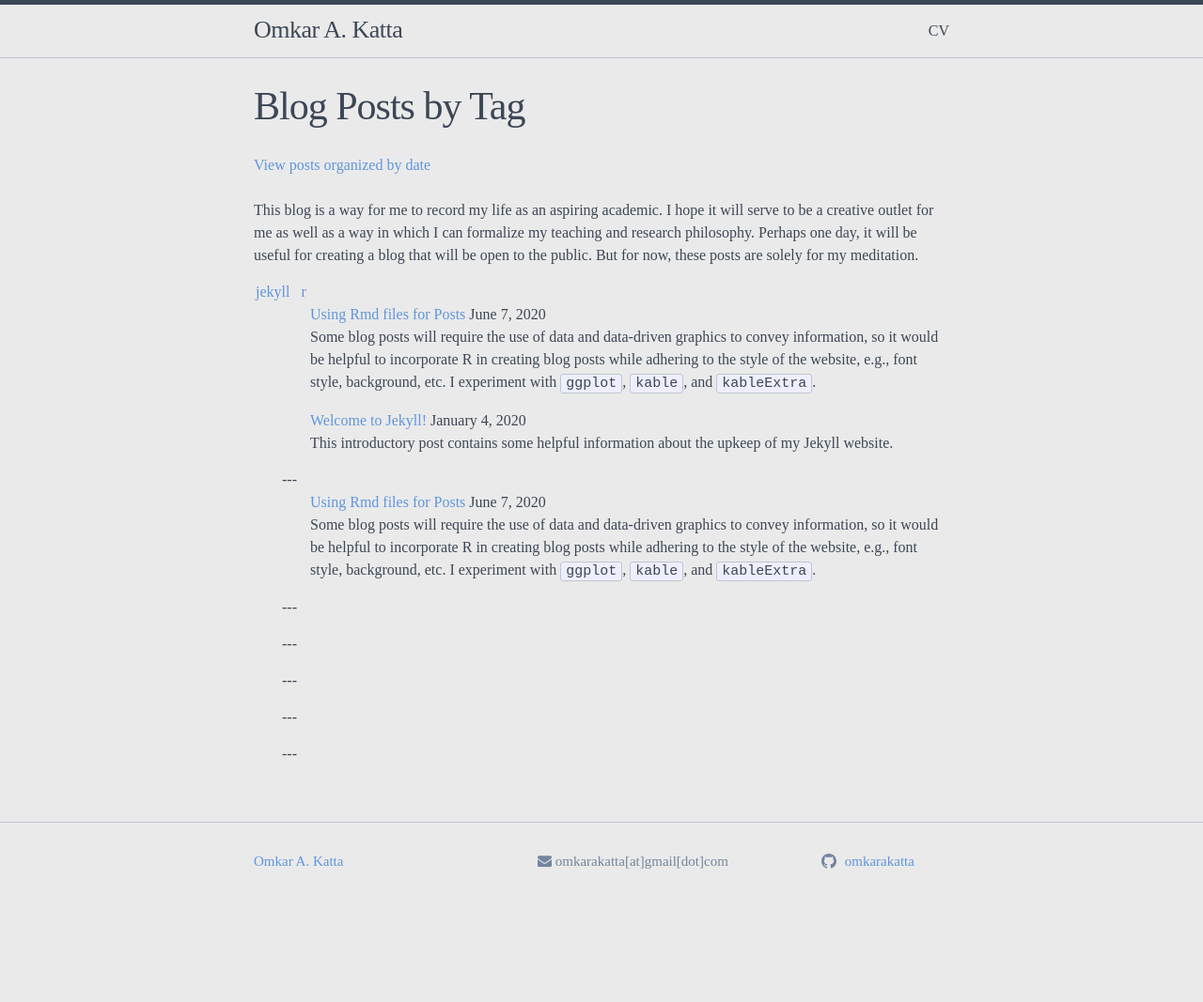
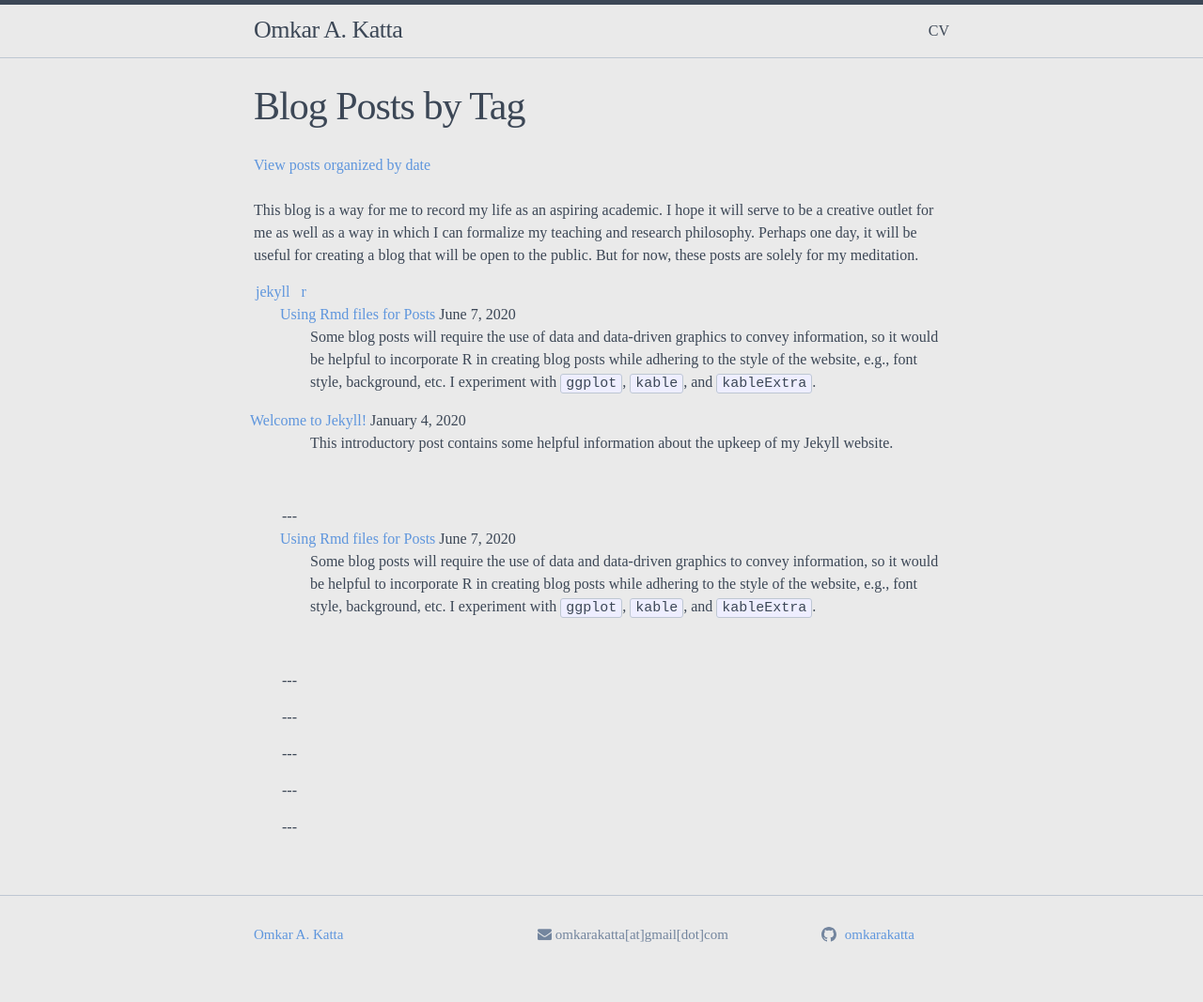
Before and after one commit to omkarakatta/omkarakatta.github.io, a Jekyll site: the page built from pages/postsbytag.md, in a window 1280 px wide. Shown: the whole page at 94% size. Built offline with Jekyll 4.4.1, drawn with Linux system fonts in a browser that asks for light colours; nearby versions of some CDN libraries; before the commit the page ends 989 px from its top, so only the background shows below that.

Commit message:
shift to left

```diff
--- a/pages/postsbytag.md
+++ b/pages/postsbytag.md
@@ -52,7 +52,7 @@ This blog is a way for me to record my life as an aspiring academic. I hope it w
       {% if post.url contains ".html" %}
         {% if post.tags contains t %}
           {% if post.hidden == false %}
-            <li style="list-style-type: none; margin:0">
+            <li style="list-style-type: none; margin:-2em">
               <a href="{{ post.url }}">{{ post.title }}</a>
               <span class="date">{{ post.date | date: "%B %-d, %Y"  }}</span>
               {{ post.excerpt }}
```
